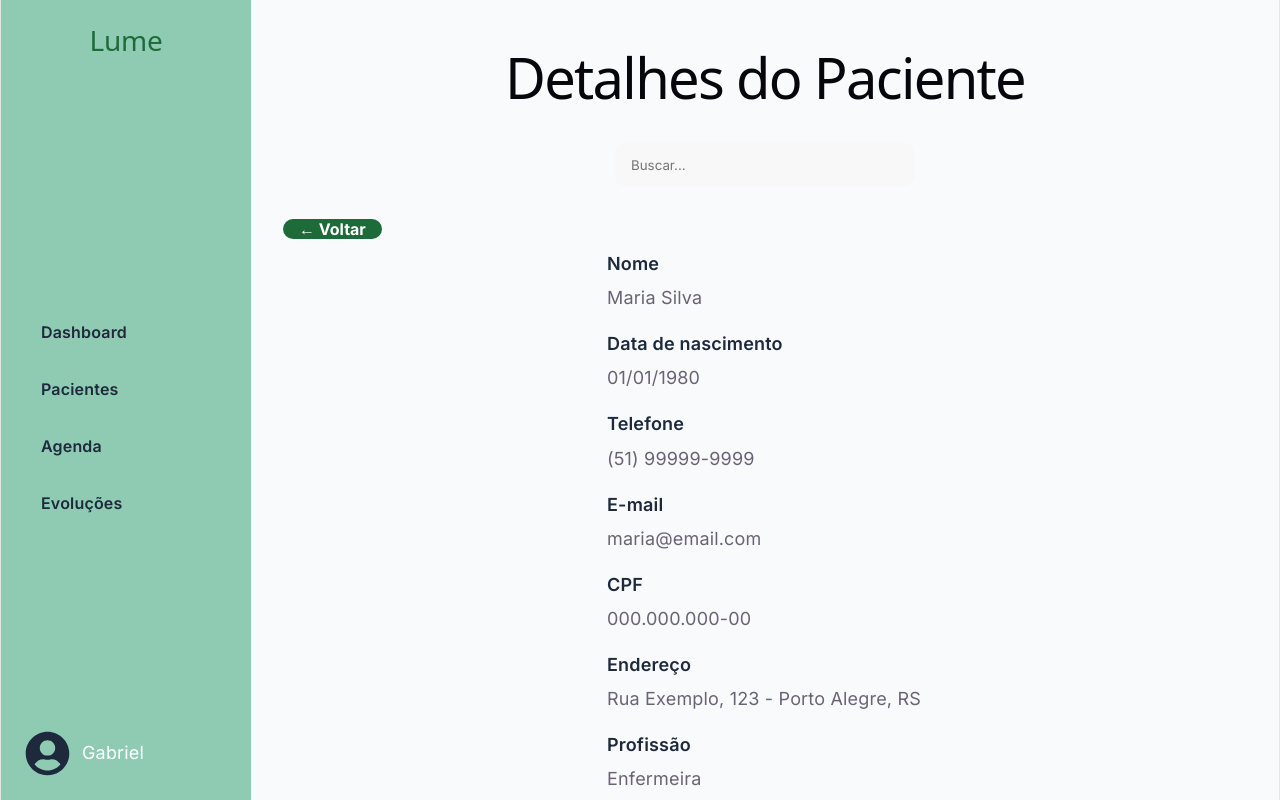
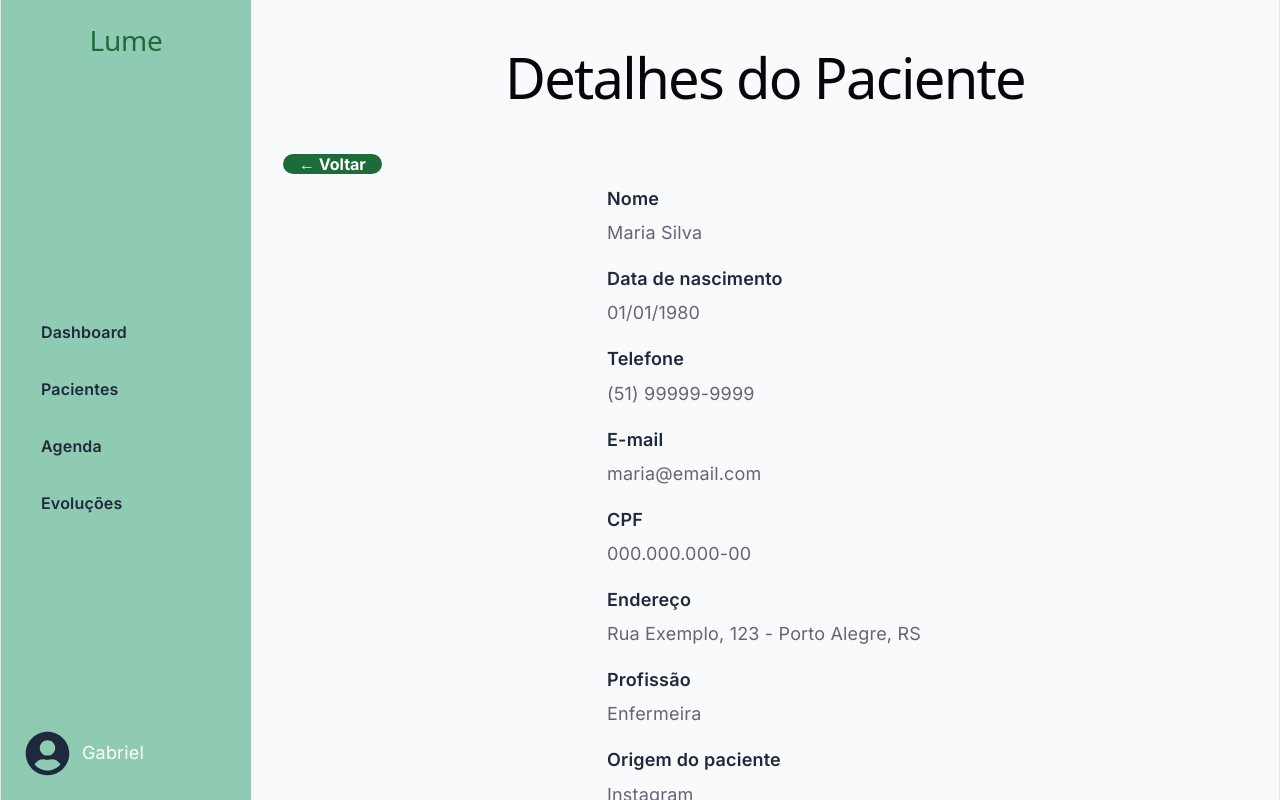
Before and after one commit to GabrielDozza/GerenciamentoDePacientesFrontend, a React (Vite) app in the folder Frontend/: page /patient-details in a window 1280 px wide. Built offline with nearby package versions, Linux system fonts and the light colour scheme.

Commit message:
tirando a barra de pesquisar de algumas páginas

```diff
--- a/Frontend/src/components/Header/index.tsx
+++ b/Frontend/src/components/Header/index.tsx
@@ -1,20 +1,26 @@
 import "./styles.css";
 
-type Props = {
+interface HeaderProps {
   title: string;
-};
+  showSearch?: boolean;
+}
 
-export function Header({ title }: Props) {
+export function Header({
+  title,
+  showSearch = true,
+}: HeaderProps) {
 
   return (
     <header className="header">
 
       <h1>{title}</h1>
 
-      <input
-        type="text"
-        placeholder="Buscar..."
-      />
+      {showSearch && (
+        <input
+          type="text"
+          placeholder="Buscar..."
+        />
+      )}
 
     </header>
   );
--- a/Frontend/src/pages/EditPatient/index.tsx
+++ b/Frontend/src/pages/EditPatient/index.tsx
@@ -38,7 +38,10 @@ export function EditPatient() {
 
   return (
     <Layout>
-      <Header title="Editar Paciente" />
+      <Header
+        title="Editar Paciente"
+        showSearch={false}
+      />
       <BackButton />
       <form className="form-container" onSubmit={handleSubmit}>
         <div className="form-group">
--- a/Frontend/src/pages/NewEvent/index.tsx
+++ b/Frontend/src/pages/NewEvent/index.tsx
@@ -17,7 +17,8 @@ export function NewEvent() {
 
   return (
     <Layout>
-      <Header title="Novo Evento" />
+      <Header title="Novo Evento" showSearch={false} />
+
       <BackButton />
       <form className="form-container" onSubmit={handleSubmit}>
         <div className="form-group">
--- a/Frontend/src/pages/NewEvolution/index.tsx
+++ b/Frontend/src/pages/NewEvolution/index.tsx
@@ -17,7 +17,7 @@ export function NewEvolution() {
 
   return (
     <Layout>
-      <Header title="Nova Evolução" />
+      <Header title="Nova Evolução" showSearch={false} />
       <BackButton />
 
       <form className="form-container" onSubmit={handleSubmit}>
--- a/Frontend/src/pages/PatientDetails/index.tsx
+++ b/Frontend/src/pages/PatientDetails/index.tsx
@@ -8,7 +8,7 @@ export function PatientDetails() {
 
   return (
     <Layout>
-      <Header title="Detalhes do Paciente" />
+      <Header title="Detalhes do Paciente" showSearch={false} />
       <BackButton />
       <div className="form-container">
         <div className="form-group">
--- a/Frontend/src/pages/newPatient/index.tsx
+++ b/Frontend/src/pages/newPatient/index.tsx
@@ -22,7 +22,7 @@ export function NewPatient() {
 
   return (
     <Layout>
-      <Header title="Novo Paciente" />
+      <Header title="Novo Paciente" showSearch={false} />
       <BackButton />
       <form className="form-container" onSubmit={handleSubmit}>
         <div className="form-group">
```
